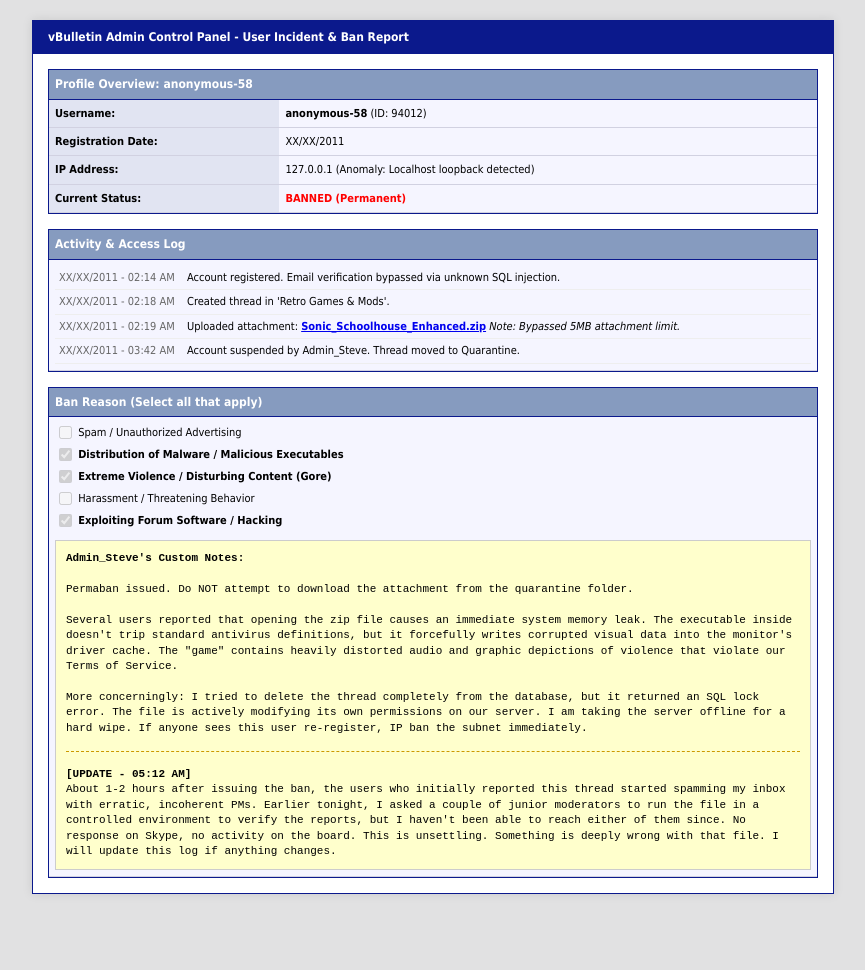
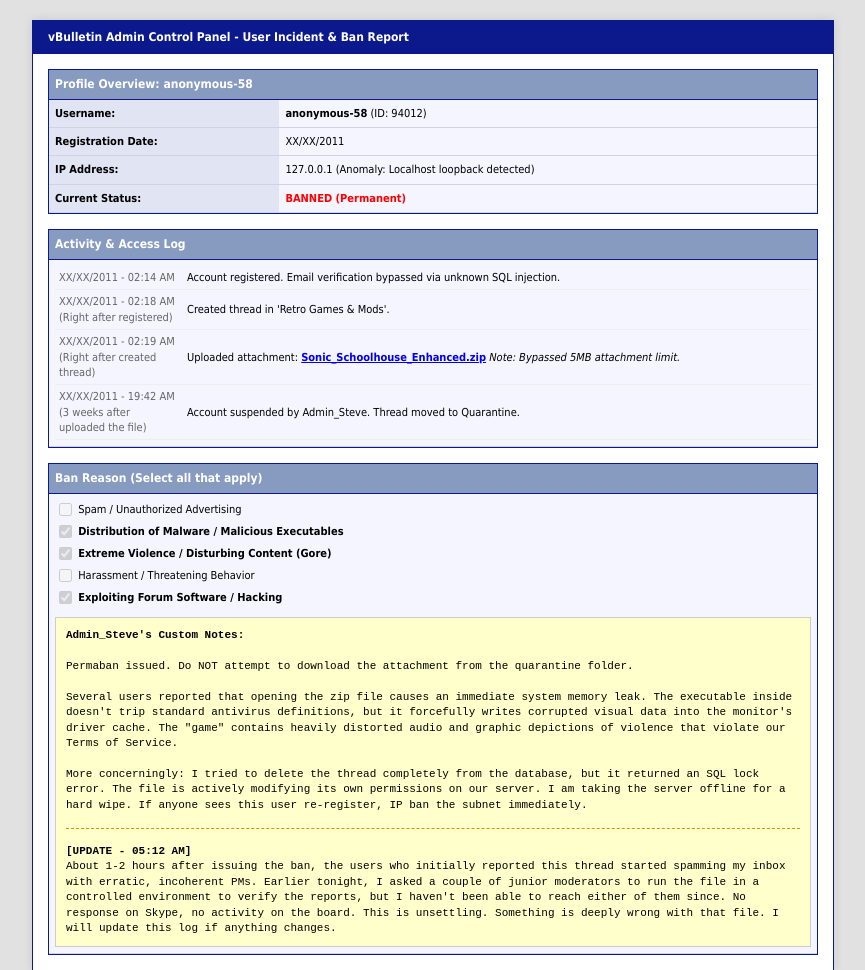
Before and after one commit to YesilMaske/vBulletinSystemReports, a plain HTML site: page index.html in a window 1280 px wide. Shown: the top 970 px of the page, without its empty margins (207-1072 px from the left). Before the commit the page ends 914 px from the top, so only its background shows below. Drawn offline with Linux system fonts and the light colour scheme.

Commit message:
Update index.html

```diff
--- a/index.html
+++ b/index.html
@@ -132,15 +132,15 @@
                     <td>Account registered. Email verification bypassed via unknown SQL injection.</td>
                 </tr>
                 <tr>
-                    <td class="time-col">XX/XX/2011 - 02:18 AM</td>
+                    <td class="time-col">XX/XX/2011 - 02:18 AM (Right after registered)</td>
                     <td>Created thread in 'Retro Games & Mods'.</td>
                 </tr>
                 <tr>
-                    <td class="time-col">XX/XX/2011 - 02:19 AM</td>
+                    <td class="time-col">XX/XX/2011 - 02:19 AM (Right after created thread)</td>
                     <td>Uploaded attachment: <strong><a href="https://gamejolt.com/games/sonicslaughterhouse/1082230"> Sonic_Schoolhouse_Enhanced.zip</a></strong> <em>Note: Bypassed 5MB attachment limit.</em></td>
                 </tr>
                 <tr>
-                    <td class="time-col">XX/XX/2011 - 03:42 AM</td>
+                    <td class="time-col">XX/XX/2011 - 19:42 AM (3 weeks after uploaded the file)</td>
                     <td>Account suspended by Admin_Steve. Thread moved to Quarantine.</td>
                 </tr>
             </table>
```
